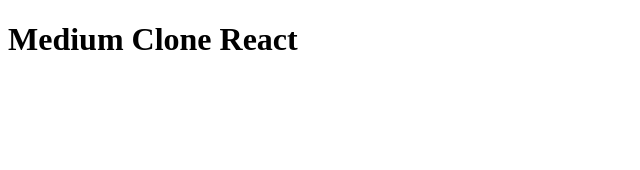
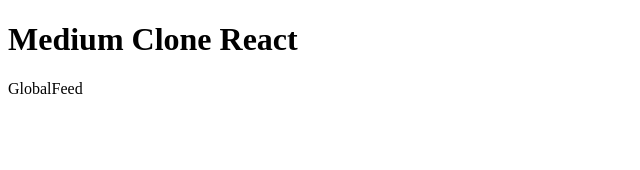
Before and after one commit to miomirparipovic/mediumclone-react, a React (Vite) app: page / in a window 1280 px wide. Shown: the top 170 px of the page, without its empty margins (0-640 px from the left). Built offline with nearby package versions, Linux system fonts and the light colour scheme.

Commit message:
Add Article and GlobalFeed (Home) pages, PageRoutes file

```diff
--- a/src/App.jsx
+++ b/src/App.jsx
@@ -1,7 +1,13 @@
+import { BrowserRouter } from "react-router-dom";
+import PageRoutes from "./PageRoutes";
+
 function App() {
   return (
     <>
-      <h1>Medium Clone React</h1>
+      <BrowserRouter>
+        <h1>Medium Clone React</h1>
+        <PageRoutes />
+      </BrowserRouter>
     </>
   );
 }
--- /dev/null
+++ b/src/PageRoutes.jsx
@@ -0,0 +1,14 @@
+import { Routes, Route } from "react-router-dom";
+import Article from "./views/article/Article";
+import GlobalFeed from "./views/global-feed/GlobalFeed";
+
+const PageRoutes = () => {
+  return (
+    <Routes>
+      <Route path="/articles/:slug" element={<Article />} />
+      <Route path="/" element={<GlobalFeed />} />
+    </Routes>
+  );
+};
+
+export default PageRoutes;
--- /dev/null
+++ b/src/views/article/Article.jsx
@@ -0,0 +1,5 @@
+const Article = () => {
+  return <div>Article</div>;
+};
+
+export default Article;
--- /dev/null
+++ b/src/views/global-feed/GlobalFeed.jsx
@@ -0,0 +1,5 @@
+const GlobalFeed = () => {
+  return <div>GlobalFeed</div>;
+};
+
+export default GlobalFeed;
```
